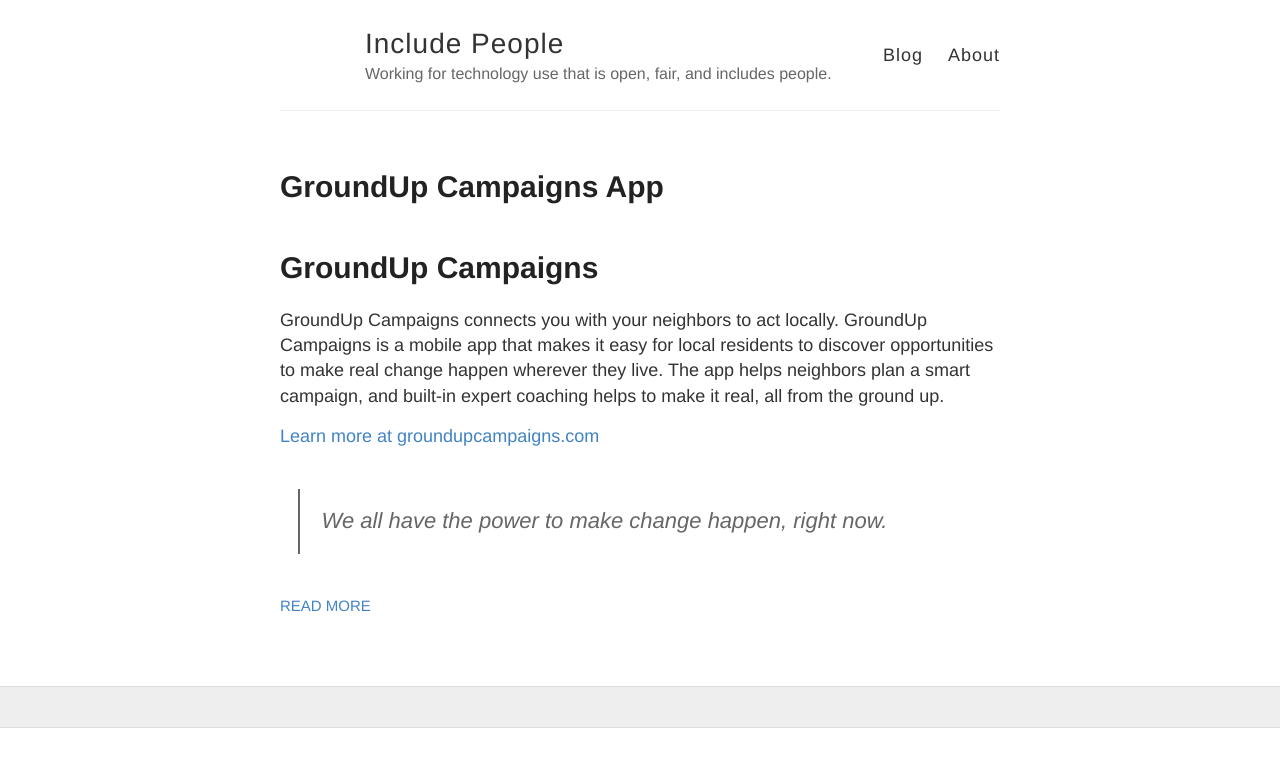
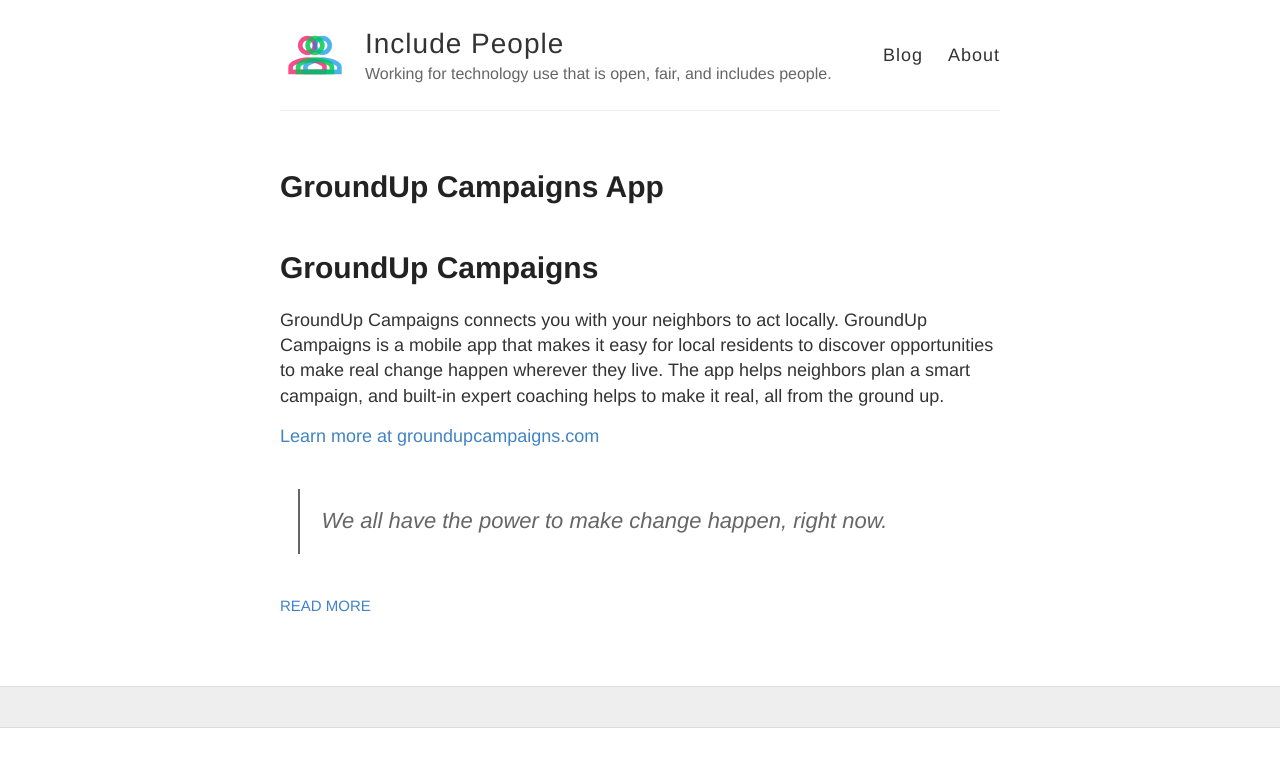
Before and after one commit to includepeople/includepeople.github.io, a Jekyll site: the page built from index.html, in a window 1280 px wide. Shown: the top 767 px of the page. Built offline with Jekyll 4.4.1, drawn with Linux system fonts in a browser that asks for light colours.

Commit message:
Update _config.yml

```diff
--- a/_config.yml
+++ b/_config.yml
@@ -5,7 +5,7 @@
 description: Working for technology use that is open, fair, and includes people.
 
 # URL of your avatar or profile pic (you could use your GitHub profile pic)
-avatar:
+avatar: https://raw.githubusercontent.com/includepeople/includepeople.github.io/master/images/includepeople.png
 
 #
 # Flags below are optional
```
